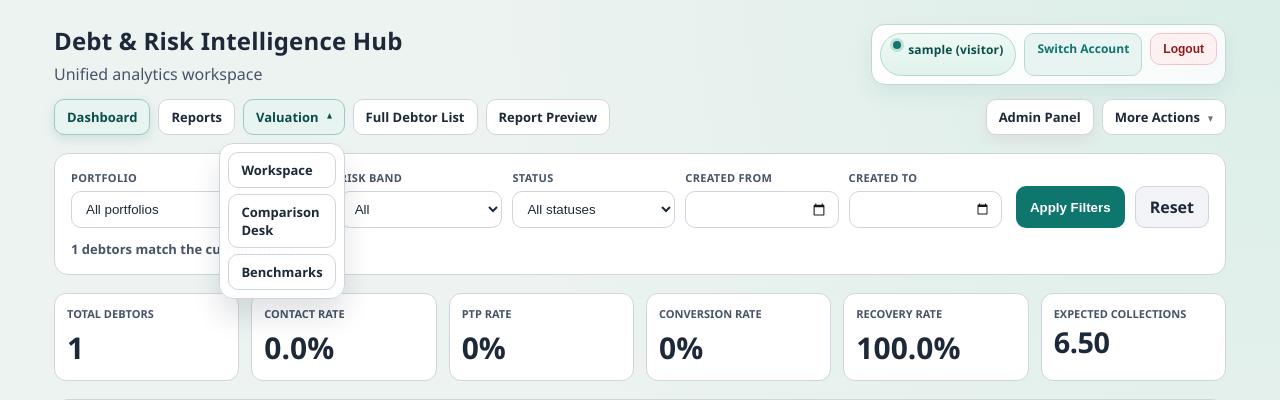
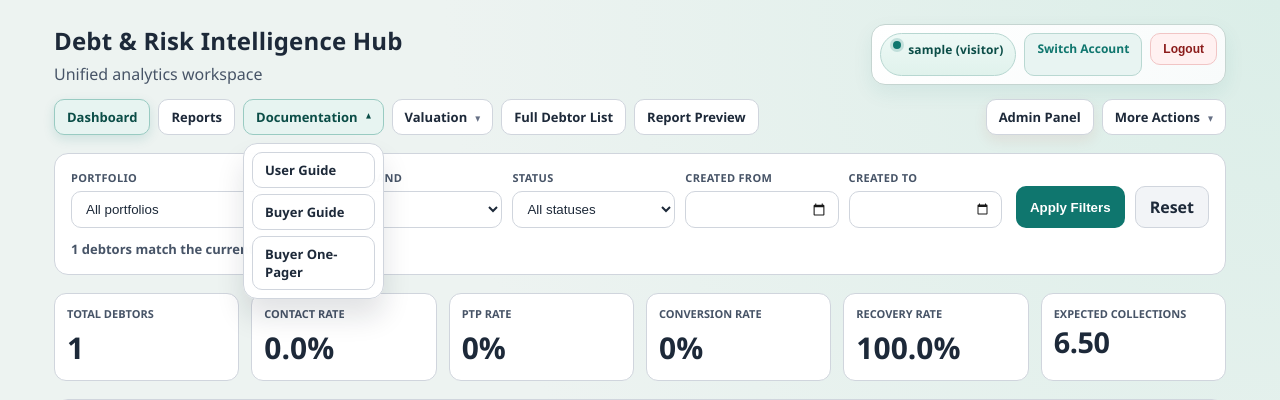
Before and after one commit to vegaFlex/debt-risk-intelligence-hub, a Django app: page /dashboard/ in a window 1280 px wide, after a click on "Documentation". Shown: the top 400 px of the page. Run offline with Django 5.2, Linux system fonts and the light colour scheme; a user stored in the database is signed in; tables that the repository leaves empty hold one stand-in row (values such as "Sample post").

Commit message:
feat: add documentation menu to app navigation

```diff
--- a/templates/base_app.html
+++ b/templates/base_app.html
@@ -36,6 +36,14 @@
         <a class="{% if request.path|slice:":11" == "/dashboard/" %}active{% endif %}" href="/dashboard/">Dashboard</a>
         {% if request.user.role != "visitor" %}<a class="{% if request.path == "/portfolio/import/" %}active{% endif %}" href="/portfolio/import/">Import</a>{% endif %}
         <a class="{% if request.path|slice:":9" == "/reports/" %}active{% endif %}" href="/reports/management/">Reports</a>
+        <details class="nav-more nav-docs" id="nav-docs-actions">
+          <summary class="{% if request.path|slice:":6" == "/docs/" %}active{% endif %}">Documentation</summary>
+          <div class="nav-more-menu nav-docs-menu">
+            <a href="/docs/user-guide/">User Guide</a>
+            <a href="/docs/buyer-guide/">Buyer Guide</a>
+            <a href="/docs/buyer-one-pager/">Buyer One-Pager</a>
+          </div>
+        </details>
         {% if request.user.is_authenticated %}
           {% if request.user.role == 'visitor' or request.user.role == 'manager' or request.user.role == 'admin' %}
         <details class="nav-more nav-valuation" id="nav-valuation-actions">
@@ -110,7 +118,8 @@
     (function () {
       const dropdowns = [
         document.getElementById('nav-more-actions'),
-        document.getElementById('nav-valuation-actions')
+        document.getElementById('nav-valuation-actions'),
+        document.getElementById('nav-docs-actions')
       ].filter(Boolean);
 
       if (!dropdowns.length) {
```
